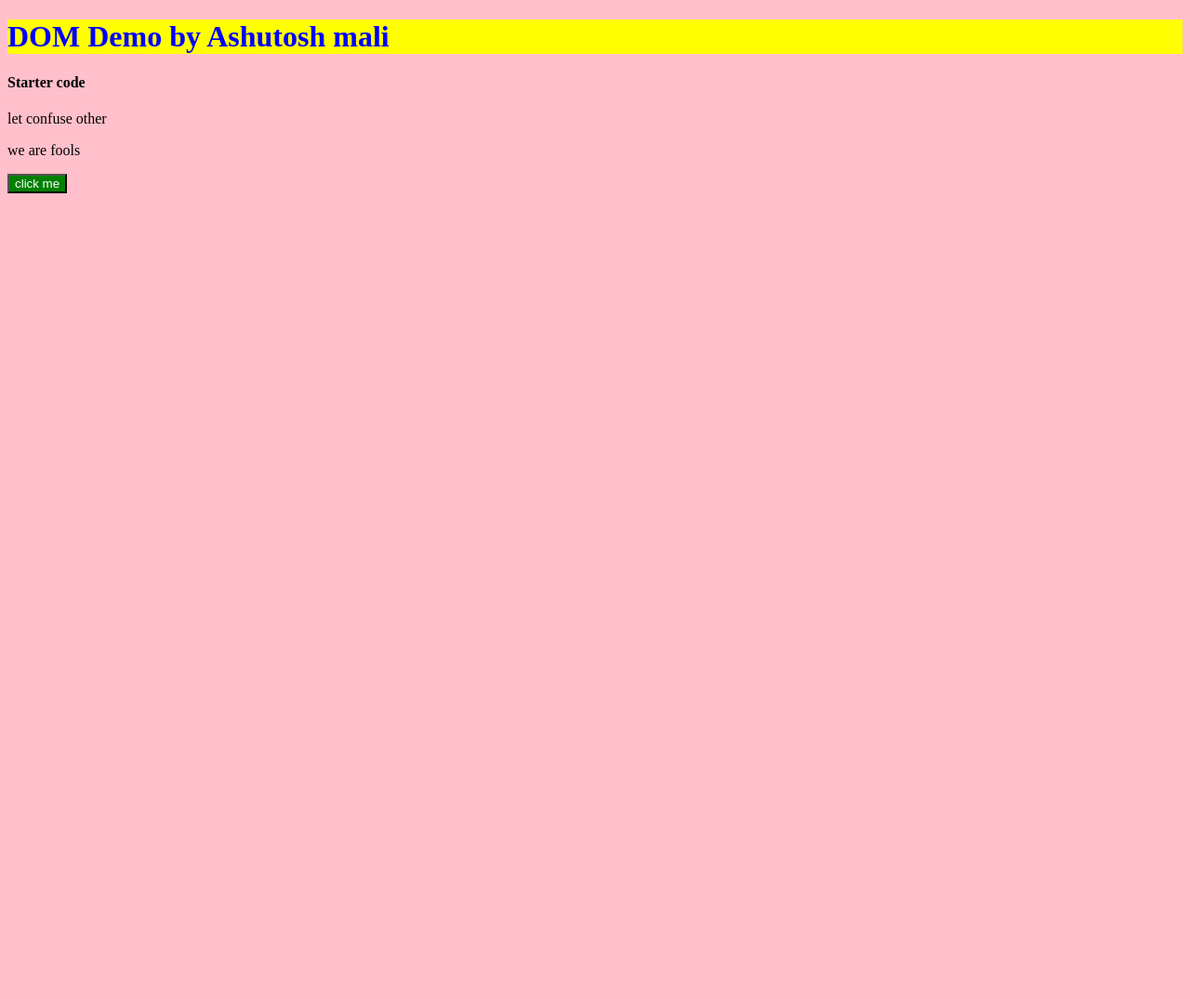
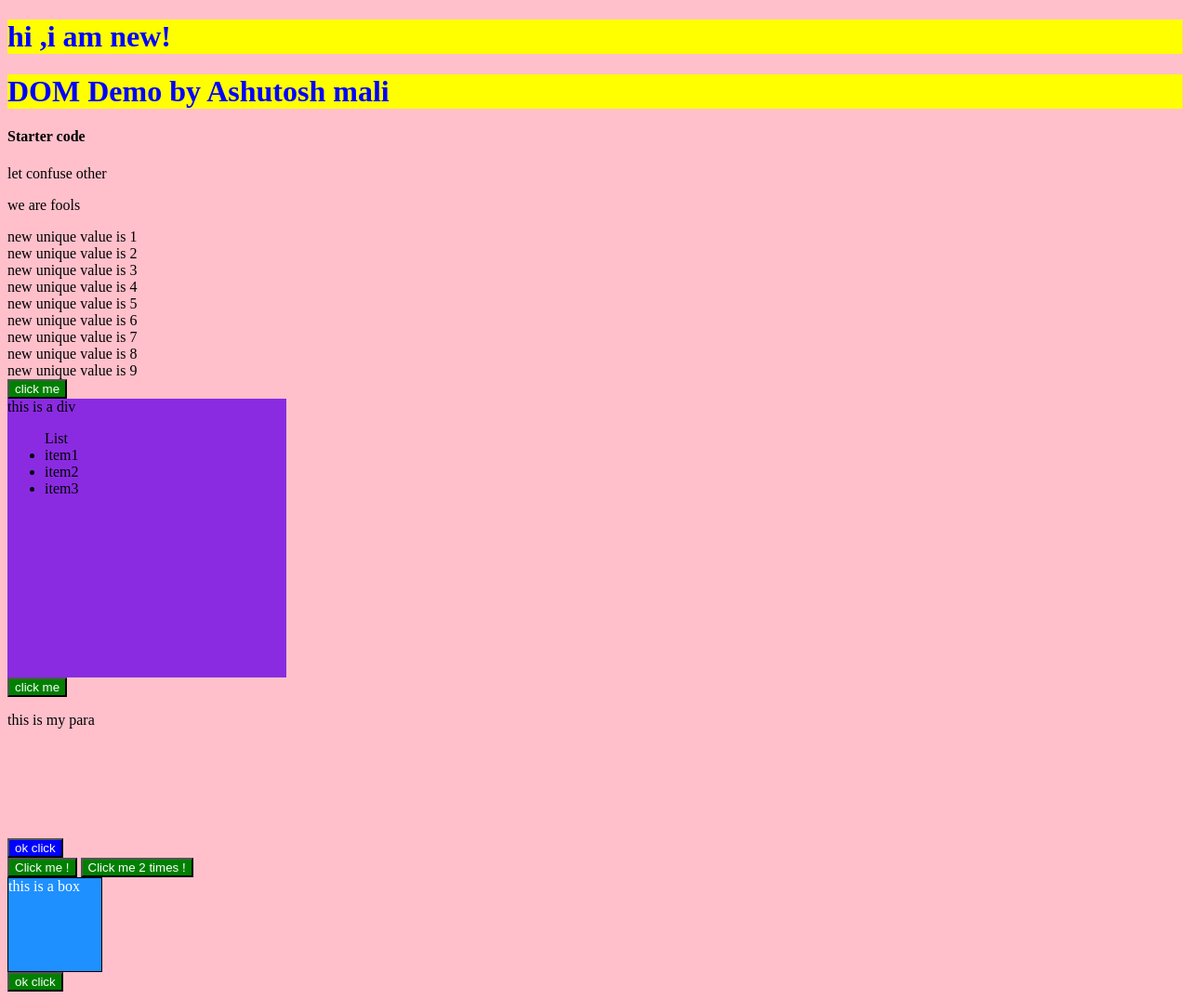
Before and after one commit to AshutoshMali-27/Css-and-Javascript-Tutorial, a plain HTML site: page Javascript tutorilal/compleatJS.html in a window 1280 px wide. Shown: the whole page at 93% size. Before the commit the page ends 800 px from the top, so only its background shows below. Drawn offline with Linux system fonts and the light colour scheme.

Commit message:
dom ,event listener

```diff
--- a/Javascript tutorilal/compleatJS.html
+++ b/Javascript tutorilal/compleatJS.html
@@ -13,7 +13,40 @@
 <h4>Starter code</h4>
 <p> let confuse other </p>
 <p> we are fools </p>
+
+<div class="box">first div</div>
+<div class="box">second div</div>
+<div class="box">third div</div>
+<div class="box">first div</div>
+<div class="box">second div</div>
+<div class="box">third div</div>
+<div class="box">first div</div>
+<div class="box">second div</div>
+<div class="box">third div</div>
 <button>click me</button>
+
+
+
+<div class="mydiv" name="JSdiv">this is a div
+<ul>List
+    <li>item1</li>
+    <li>item2</li>
+    <li>item3</li>
+</ul>
+
+</div>
+<p class="para"> this is my para </p>
+
+<div id="box" style="background-color: red;">this is my box</div>
+<button id="btn3" style="background-color: blue;"> ok click</button>
+<br>
+ <button onclick="console.log('button was clicked');alert('button was clicked'); ">Click me !</button>
+
+ <button ondblclick="console.log('button was clicked 2 timnes');alert('button was clicked 2 times'); ">Click me 2 times !</button>
+
+ <div class="mybox" > this is a box</div>
+
+ <button id="btn1" > ok click</button>
 <script src="script.js"> </script>
     <!-- <script src="compleatjs.js"></script> -->
 </body>
--- a/Javascript tutorilal/compleatjs.js
+++ b/Javascript tutorilal/compleatjs.js
@@ -100,4 +100,4 @@ const output1 =arr2.reduce((res,curr)=>{
     return res+curr;
 })
 
-console.log(output1);
+//console.log(output1);
--- a/Javascript tutorilal/script.js
+++ b/Javascript tutorilal/script.js
@@ -1,13 +1,114 @@
-//console.log(window);
+// //console.log(window);
 
-console.dir(document.body.childNodes[1]);
+// console.dir(document.body.childNodes[1]);
 
-//document.body.childNodes[1].innerText="ABCD";
+// //document.body.childNodes[1].innerText="ABCD";
 
 
-let firstel=document.querySelector("p");
-console.dir(firstel);
+// let firstel=document.querySelector("p");
+// console.dir(firstel);
 
 
-let allelement=document.querySelectorAll("p");
-console.dir(allelement);
+// let allelement=document.querySelectorAll("p");
+// console.dir(allelement);
+
+// let h4=document.querySelector("h4");
+// console.dir(h4.innerText);
+
+// h4.innerText=h4.innerText+" " +"Ashutosh Mali";
+
+
+let divs=document.querySelectorAll(".box");
+
+let idx=1;
+for(div of divs){
+    div.innerText=`new unique value is ${idx}`;
+    idx++;
+}
+
+let div1=document.querySelector(".mydiv");
+console.dir(div1.innerText);
+
+let name1=div1.getAttribute("name");
+console.log(name1);
+
+
+let para=document.querySelector(".para");
+console.log(para.getAttribute("class"));
+ console.log(para.setAttribute("class","newclass"));
+
+
+ let div2=document.querySelector("#box");
+ console.log(div2);
+
+ div2.style.backgroundColor="green";
+
+ div2.style.fontSize="26px";
+ div2.innerText="hello";
+ div2.style.visibility="hidden";
+ //div2.
+
+ let newbutton=document.createElement("button");
+ console.log(newbutton);
+ newbutton.innerText="click me";
+
+ div1.after(newbutton);
+
+ let newheeading=document.createElement("h1");
+ newheeading.innerText="hi ,i am new!";
+
+ document.querySelector("body").prepend(newheeading);
+
+
+ let btn1=document.querySelector("#btn1");
+ btn1.onclick=(e)=>{
+    console.log('btn1 was clicked');
+    let a=25;
+    a++;
+    console.log(a);
+    console.log(e);
+    console.log(e.type);
+ };
+
+ let mybox=document.querySelector(".mybox");
+ mybox.onmouseover=()=>{
+    alert("mouse hover inside the div");
+
+ };
+
+
+ let btn3=document.querySelector('#btn3');
+//  btn3.addEventListener('click',(e)=>{
+
+//     console.log('btn3 was clicked');
+//     console.log(e);
+//  });
+
+
+ btn3.addEventListener('click',()=>{
+
+    console.log('btn3 was clicked-handler 1');
+    //console.log(e);
+ });
+ btn3.addEventListener('click',()=>{
+
+    console.log('btn3 was clicked-handler2');
+    //console.log(e);
+ });
+ btn3.addEventListener('click',()=>{
+
+    console.log('btn3 was clicked-handler3');
+    //console.log(e);
+ });
+
+ const handler3=()=>{
+    console.log('btn3 was clicked-handler3');
+ }
+ btn3.addEventListener('click',()=>{
+
+    console.log('btn3 was clicked-handler 4');
+    //console.log(e);
+ });
+
+
+ btn3.removeEventListener('click',handler3);
--- a/Javascript tutorilal/style.css
+++ b/Javascript tutorilal/style.css
@@ -11,3 +11,24 @@
     background-color: green;
     color: white;
  }
+
+ #box{
+   height: 100px;
+   width: 100px;background-color: aqua;
+   color:white;
+   border: 1px solid black;
+ }
+
+ .mydiv{
+   height: 300px;
+   width: 300px;
+background-color: blueviolet;
+ }
+
+ .mybox{
+   height: 100px;
+   width: 100px;
+   background-color: dodgerblue;
+   color: white;
+   border: 1px solid black;
+ }
```
Also changed, not shown: 1 other file.
